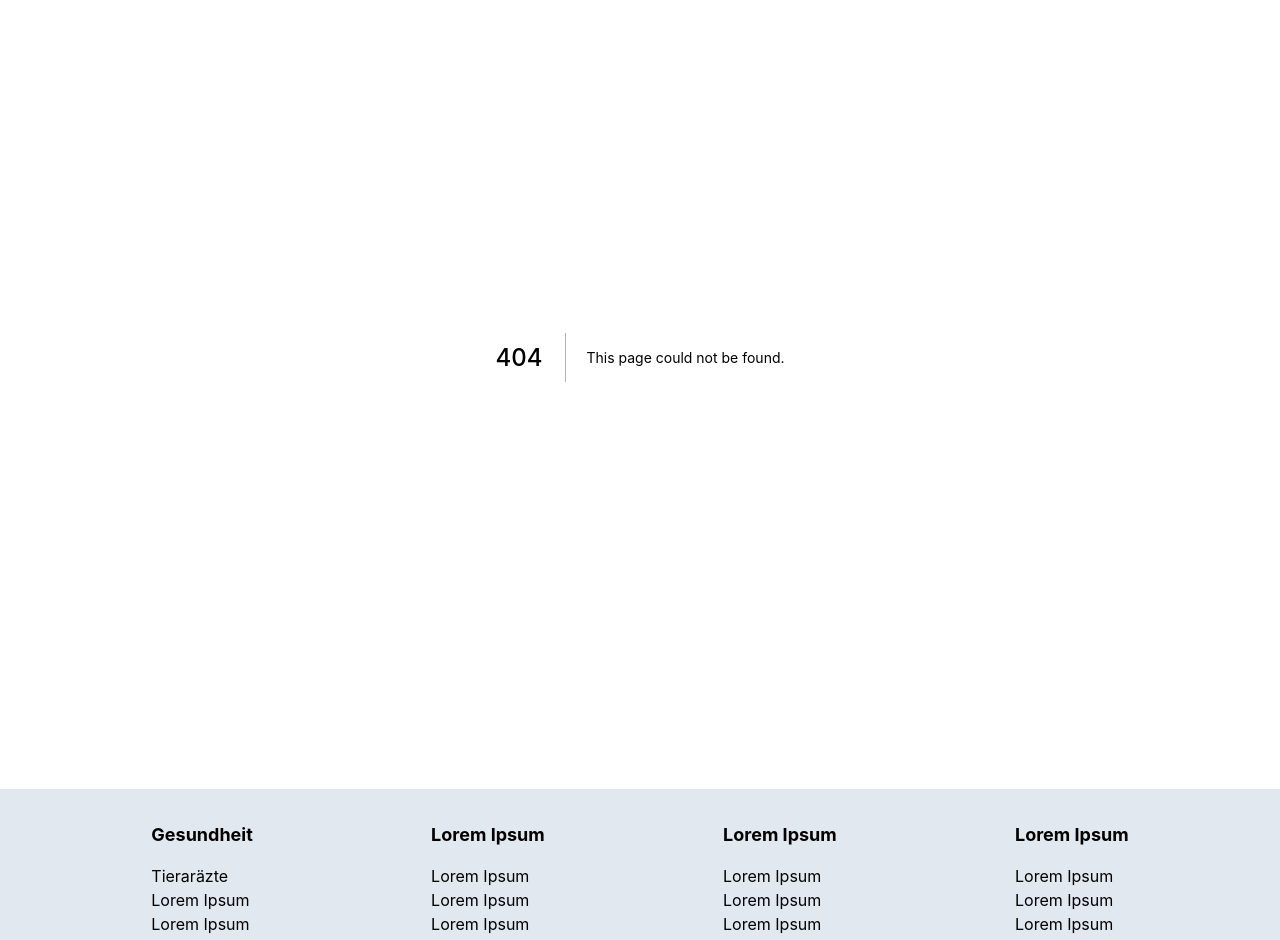
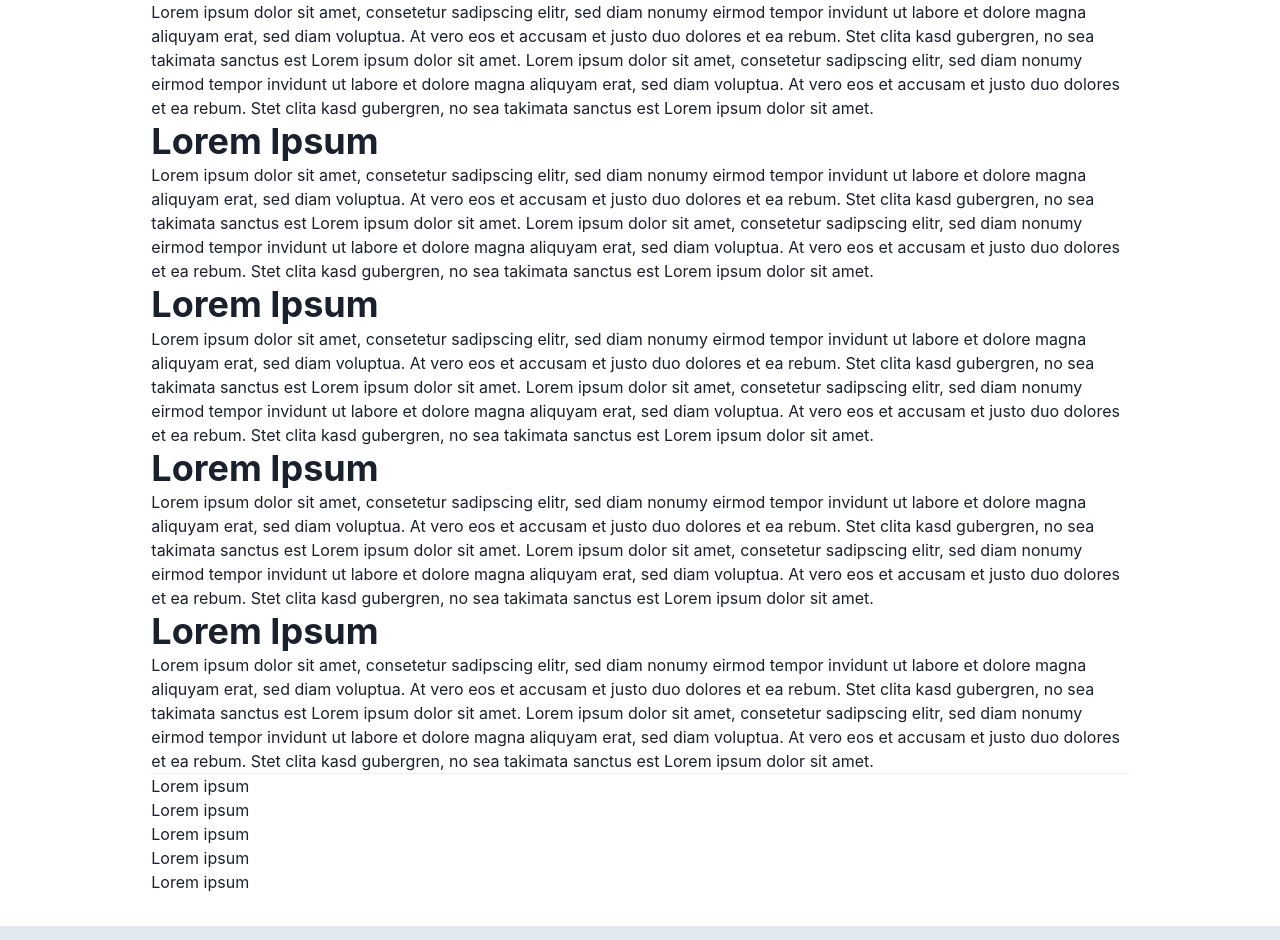
Before and after one commit to zlypher/hundinwien.at, a Next.js app: page /example in a window 1280 px wide. Before the commit this address had no page. Shown: the part 631-1571 px from the top of the page. Built offline with nearby package versions, Linux system fonts and the light colour scheme.

Commit message:
Work on various parts of the website

```diff
--- a/src/components/layout/footer.tsx
+++ b/src/components/layout/footer.tsx
@@ -1,4 +1,4 @@
-import { Box, Container, Flex, Link, List, ListItem } from "@chakra-ui/react";
+import { Box, Container, Flex, Link, List, ListItem, Text } from "@chakra-ui/react";
 import { INavigationLink } from "../../types";
 import { CustomContainer } from "./container";
 
@@ -8,7 +8,7 @@ interface IFooterProps {
 
 const navigationStructure: INavigationLink[] = [
     {
-        name: "Gesundheit",
+        name: "Alltag",
         url: "/tbd",
         children: [
             {
@@ -16,8 +16,8 @@ const navigationStructure: INavigationLink[] = [
                 url: "/tierarzt",
             },
             {
-                name: "Lorem Ipsum",
-                url: "/lorem",
+                name: "Hundezonen",
+                url: "/hundezone",
             },
             {
                 name: "Lorem Ipsum",
@@ -74,12 +74,12 @@ const navigationStructure: INavigationLink[] = [
         ],
     },
     {
-        name: "Lorem Ipsum",
+        name: "Sonstiges",
         url: "/tbd",
         children: [
             {
-                name: "Lorem Ipsum",
-                url: "/lorem",
+                name: "Linksammlung",
+                url: "/links",
             },
             {
                 name: "Lorem Ipsum",
@@ -105,9 +105,9 @@ export const Footer = ({ children }: IFooterProps) => {
                     {navigationStructure.map(nav => {
                         return (
                             <Box key={nav.name} mb={[8, 0]}>
-                                <Link d="block" mb="4" fontSize="lg" fontWeight="bold" href={nav.url}>
+                                <Text d="block" mb="2" fontSize="lg" fontWeight="bold">
                                     {nav.name}
-                                </Link>
+                                </Text>
                                 {nav.children && (
                                     <List>
                                         {nav.children.map(navSub => {
--- /dev/null
+++ b/src/pages/404.tsx
@@ -0,0 +1,3 @@
+export default function Custom404() {
+    return <h1>404 - Page Not Found</h1>;
+}
--- /dev/null
+++ b/src/pages/500.tsx
@@ -0,0 +1,3 @@
+export default function Custom500() {
+    return <h1>500 - Server-side error occurred</h1>;
+}
--- /dev/null
+++ b/src/pages/example.tsx
@@ -0,0 +1,63 @@
+import { Box, Container, Divider, Flex, Heading, List, ListItem, Text } from "@chakra-ui/react";
+import type { NextPage } from "next";
+import Head from "next/head";
+import { CustomContainer } from "../components/layout/container";
+
+const Example: NextPage = () => {
+    return (
+        <>
+            <CustomContainer>
+                <Heading as="h1">Lorem Ipsum</Heading>
+                <Text>
+                    Lorem ipsum dolor sit amet, consetetur sadipscing elitr, sed diam nonumy eirmod tempor invidunt ut labore et dolore magna aliquyam
+                    erat, sed diam voluptua. At vero eos et accusam et justo duo dolores et ea rebum. Stet clita kasd gubergren, no sea takimata
+                    sanctus est Lorem ipsum dolor sit amet. Lorem ipsum dolor sit amet, consetetur sadipscing elitr, sed diam nonumy eirmod tempor
+                    invidunt ut labore et dolore magna aliquyam erat, sed diam voluptua. At vero eos et accusam et justo duo dolores et ea rebum. Stet
+                    clita kasd gubergren, no sea takimata sanctus est Lorem ipsum dolor sit amet.
+                </Text>
+                <Heading as="h2">Lorem Ipsum</Heading>
+                <Text>
+                    Lorem ipsum dolor sit amet, consetetur sadipscing elitr, sed diam nonumy eirmod tempor invidunt ut labore et dolore magna aliquyam
+                    erat, sed diam voluptua. At vero eos et accusam et justo duo dolores et ea rebum. Stet clita kasd gubergren, no sea takimata
+                    sanctus est Lorem ipsum dolor sit amet. Lorem ipsum dolor sit amet, consetetur sadipscing elitr, sed diam nonumy eirmod tempor
+                    invidunt ut labore et dolore magna aliquyam erat, sed diam voluptua. At vero eos et accusam et justo duo dolores et ea rebum. Stet
+                    clita kasd gubergren, no sea takimata sanctus est Lorem ipsum dolor sit amet.
+                </Text>
+                <Heading as="h3">Lorem Ipsum</Heading>
+                <Text>
+                    Lorem ipsum dolor sit amet, consetetur sadipscing elitr, sed diam nonumy eirmod tempor invidunt ut labore et dolore magna aliquyam
+                    erat, sed diam voluptua. At vero eos et accusam et justo duo dolores et ea rebum. Stet clita kasd gubergren, no sea takimata
+                    sanctus est Lorem ipsum dolor sit amet. Lorem ipsum dolor sit amet, consetetur sadipscing elitr, sed diam nonumy eirmod tempor
+                    invidunt ut labore et dolore magna aliquyam erat, sed diam voluptua. At vero eos et accusam et justo duo dolores et ea rebum. Stet
+                    clita kasd gubergren, no sea takimata sanctus est Lorem ipsum dolor sit amet.
+                </Text>
+                <Heading as="h4">Lorem Ipsum</Heading>
+                <Text>
+                    Lorem ipsum dolor sit amet, consetetur sadipscing elitr, sed diam nonumy eirmod tempor invidunt ut labore et dolore magna aliquyam
+                    erat, sed diam voluptua. At vero eos et accusam et justo duo dolores et ea rebum. Stet clita kasd gubergren, no sea takimata
+                    sanctus est Lorem ipsum dolor sit amet. Lorem ipsum dolor sit amet, consetetur sadipscing elitr, sed diam nonumy eirmod tempor
+                    invidunt ut labore et dolore magna aliquyam erat, sed diam voluptua. At vero eos et accusam et justo duo dolores et ea rebum. Stet
+                    clita kasd gubergren, no sea takimata sanctus est Lorem ipsum dolor sit amet.
+                </Text>
+                <Heading as="h5">Lorem Ipsum</Heading>
+                <Text>
+                    Lorem ipsum dolor sit amet, consetetur sadipscing elitr, sed diam nonumy eirmod tempor invidunt ut labore et dolore magna aliquyam
+                    erat, sed diam voluptua. At vero eos et accusam et justo duo dolores et ea rebum. Stet clita kasd gubergren, no sea takimata
+                    sanctus est Lorem ipsum dolor sit amet. Lorem ipsum dolor sit amet, consetetur sadipscing elitr, sed diam nonumy eirmod tempor
+                    invidunt ut labore et dolore magna aliquyam erat, sed diam voluptua. At vero eos et accusam et justo duo dolores et ea rebum. Stet
+                    clita kasd gubergren, no sea takimata sanctus est Lorem ipsum dolor sit amet.
+                </Text>
+                <Divider />
+                <List>
+                    <ListItem>Lorem ipsum</ListItem>
+                    <ListItem>Lorem ipsum</ListItem>
+                    <ListItem>Lorem ipsum</ListItem>
+                    <ListItem>Lorem ipsum</ListItem>
+                    <ListItem>Lorem ipsum</ListItem>
+                </List>
+            </CustomContainer>
+        </>
+    );
+};
+
+export default Example;
```
Also changed, not shown: src/components/layout/page-heading.tsx (added, +17 -0 lines), src/pages/hundezone/index.tsx (added, +27 -0 lines), src/pages/links.tsx (added, +41 -0 lines), src/resources/links.ts (added, +27 -0 lines), src/resources/zones.ts (added, +12 -0 lines).
